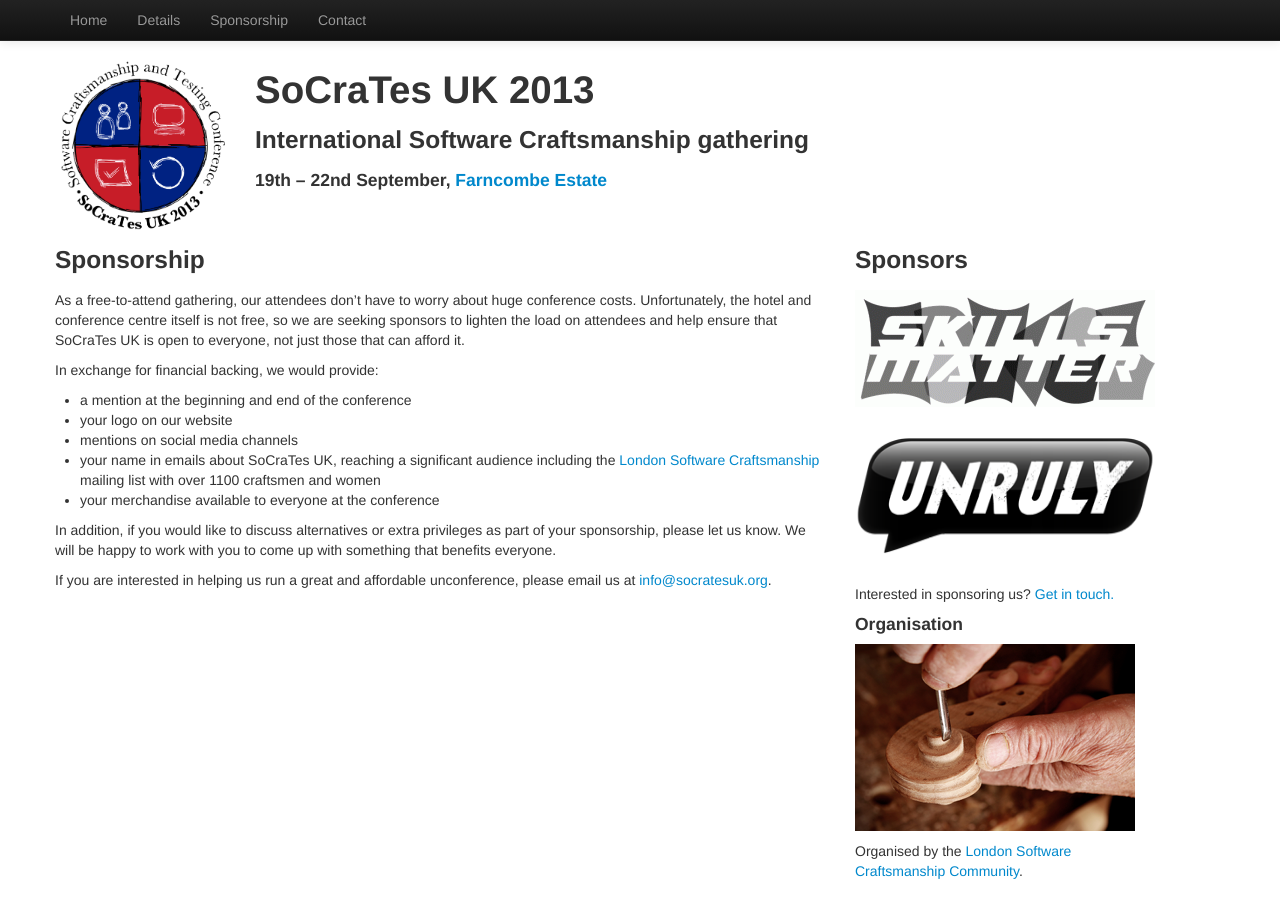
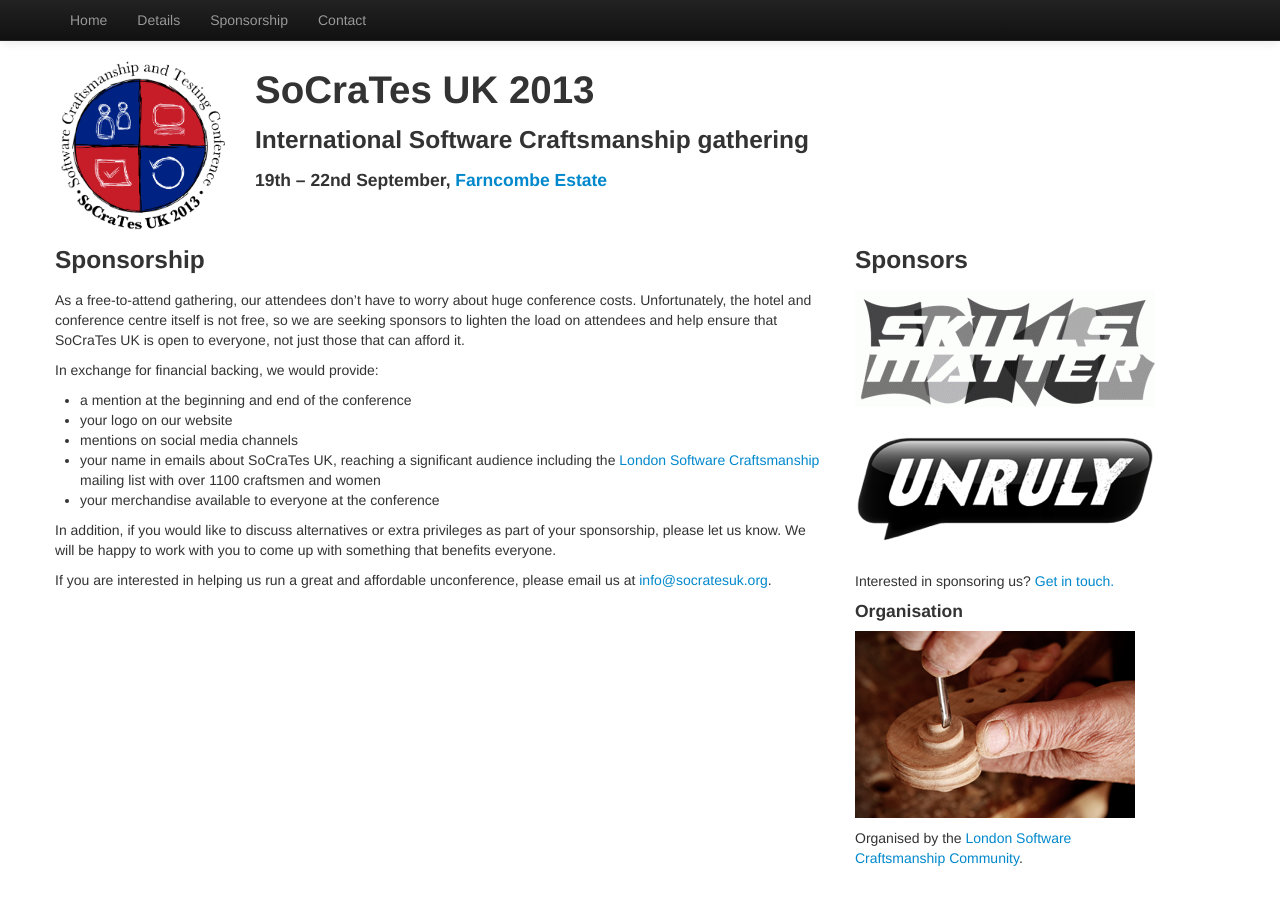
Before and after one commit to SoCraTesUK/socrates-uk, a Jekyll site: the page built from sponsorship.md, in a window 1280 px wide and 951 px high. Shown: the top 918 px of the window. Built offline with Jekyll 4.4.1, drawn with Linux system fonts in a browser that asks for light colours.

Commit message:
Size the images in Photoshop, not the browser.

```diff
--- a/css/base.css
+++ b/css/base.css
@@ -3,8 +3,6 @@
     margin-bottom: 60px;
 }
 
-a .logo {
-    width: 300px;
-    height: 117px;
+.logo {
     padding-bottom: 20px;
 }
```
Also changed, not shown: img/sponsors/unruly.png.
